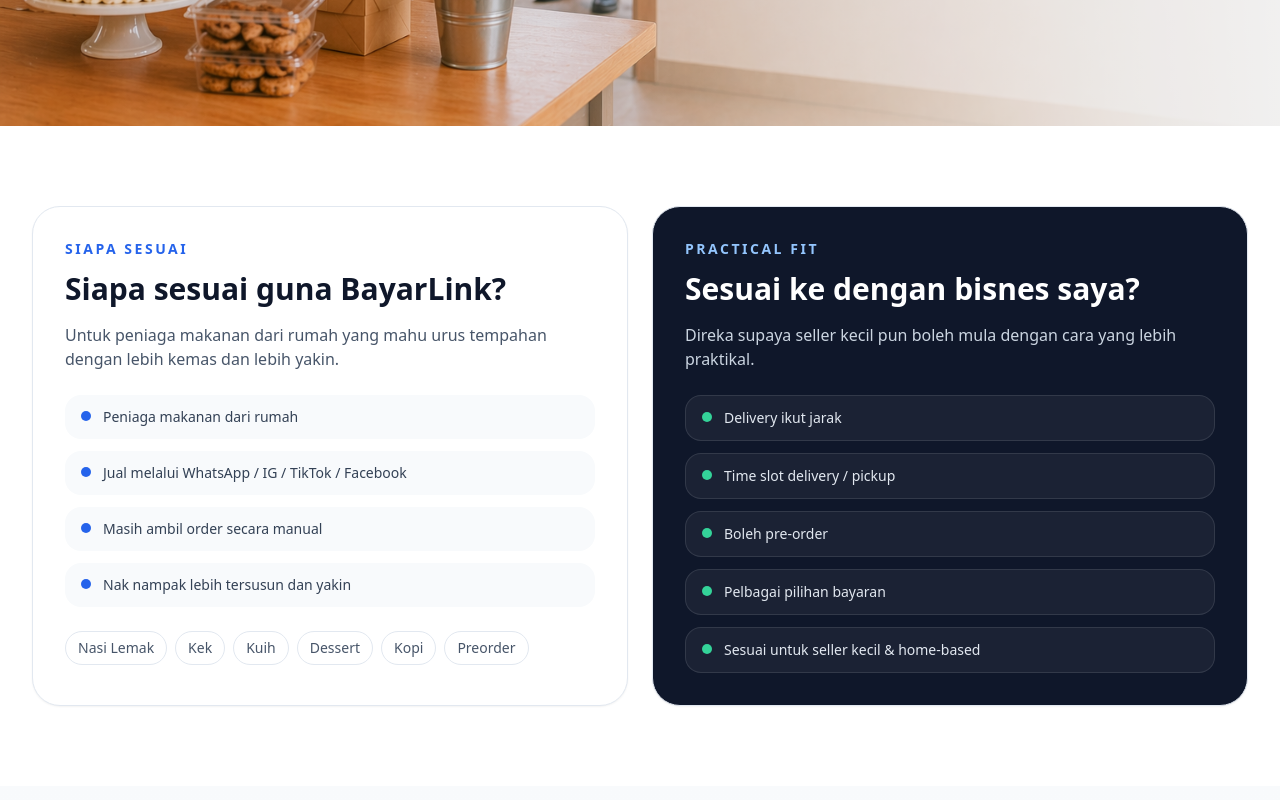
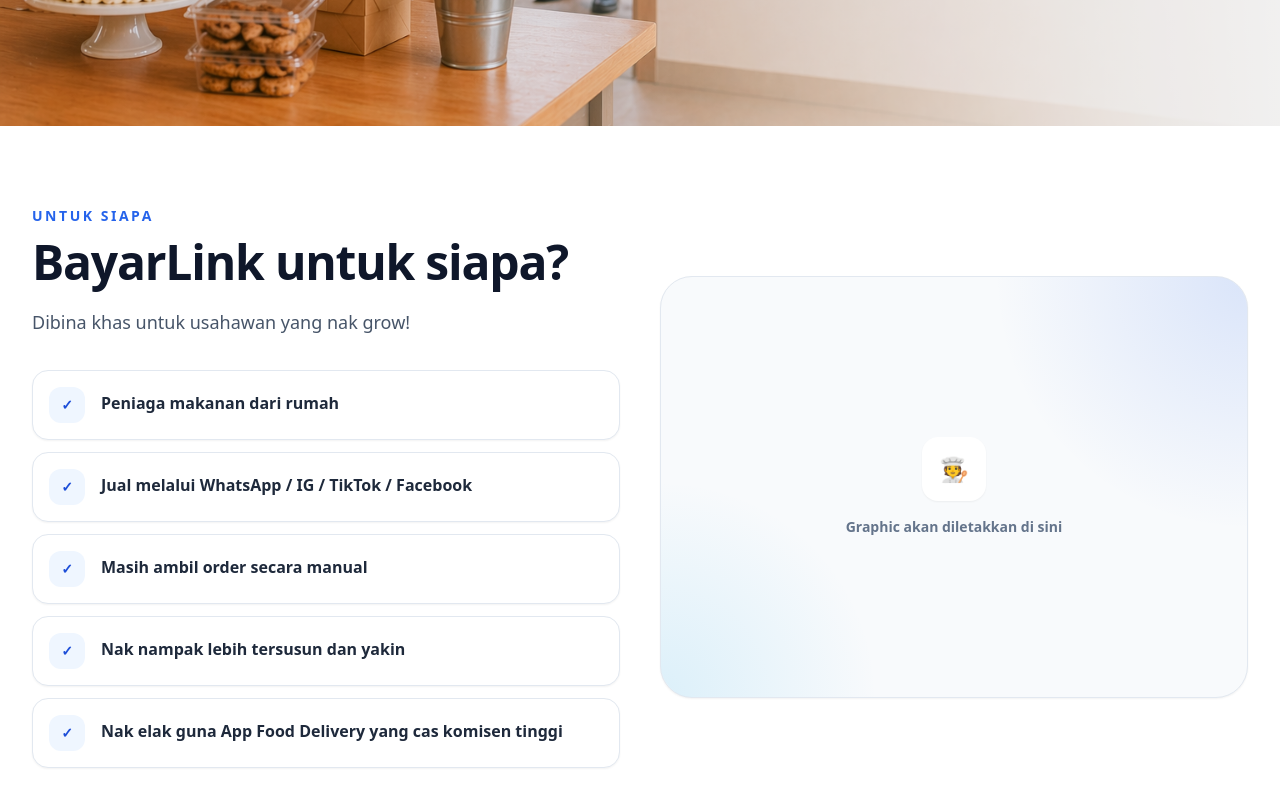
Before and after one commit to maizhakimm/pay-link, a Next.js app: page / in a window 1280 px wide. Shown: the part 2220-3020 px from the top of the page. Built offline with nearby package versions, Linux system fonts and the light colour scheme.

Commit message:
Update page.tsx

```diff
--- a/src/app/page.tsx
+++ b/src/app/page.tsx
@@ -415,74 +415,60 @@ export default function LandingPage() {
 </section>
 
      {/* AUDIENCE */}
-      <section className="py-20">
+<section className="bg-white py-20">
   <div className="mx-auto max-w-7xl px-6 md:px-8">
-          <div className="grid gap-6 md:grid-cols-2">
-            <div className="rounded-[28px] border border-slate-200 bg-white p-8 shadow-sm">
+    <div className="grid items-center gap-10 md:grid-cols-2">
+      {/* Left Content */}
+      <div>
         <p className="text-sm font-semibold uppercase tracking-[0.18em] text-blue-600">
-                Siapa sesuai
-              </p>
-              <h2 className="mt-3 text-2xl font-bold md:text-3xl">
-                Siapa sesuai guna BayarLink?
-              </h2>
-              <p className="mt-4 text-slate-600">
-                Untuk peniaga makanan dari rumah yang mahu urus tempahan dengan
-                lebih kemas dan lebih yakin.
+          Untuk siapa
         </p>
 
-              <div className="mt-6 space-y-3">
-                {audience.map((item, i) => (
+        <h2 className="mt-3 text-3xl font-extrabold tracking-tight text-slate-900 md:text-5xl">
+          BayarLink untuk siapa?
+        </h2>
+
+        <p className="mt-5 text-lg leading-8 text-slate-600">
+          Dibina khas untuk usahawan yang nak grow!
+        </p>
+
+        <div className="mt-8 grid gap-3">
+          {[
+            "Peniaga makanan dari rumah",
+            "Jual melalui WhatsApp / IG / TikTok / Facebook",
+            "Masih ambil order secara manual",
+            "Nak nampak lebih tersusun dan yakin",
+            "Nak elak guna App Food Delivery yang cas komisen tinggi",
+          ].map((item, i) => (
             <div
               key={i}
-                    className="flex items-start gap-3 rounded-2xl bg-slate-50 px-4 py-3"
+              className="group flex items-start gap-4 rounded-2xl border border-slate-200 bg-white p-4 shadow-sm transition hover:-translate-y-0.5 hover:border-blue-200 hover:shadow-md"
             >
-                    <span className="mt-1 h-2.5 w-2.5 rounded-full bg-blue-600" />
-                    <p className="text-sm text-slate-700">{item}</p>
-                  </div>
-                ))}
+              <div className="flex h-9 w-9 shrink-0 items-center justify-center rounded-xl bg-blue-50 text-sm font-bold text-blue-700">
+                ✓
               </div>
 
-              <div className="mt-6 flex flex-wrap gap-2">
-                {[
-                  "Nasi Lemak",
-                  "Kek",
-                  "Kuih",
-                  "Dessert",
-                  "Kopi",
-                  "Preorder",
-                ].map((tag) => (
-                  <span
-                    key={tag}
-                    className="rounded-full border border-slate-200 bg-white px-3 py-1.5 text-sm text-slate-600"
-                  >
-                    {tag}
-                  </span>
+              <p className="pt-1 text-base font-semibold leading-6 text-slate-800">
+                {item}
+              </p>
+            </div>
           ))}
         </div>
       </div>
 
-            <div className="rounded-[28px] border border-slate-200 bg-slate-900 p-8 text-white shadow-sm">
-              <p className="text-sm font-semibold uppercase tracking-[0.18em] text-blue-300">
-                Practical fit
+      {/* Right Graphic Placeholder */}
+      <div className="relative min-h-[420px] overflow-hidden rounded-[32px] border border-slate-200 bg-slate-50 shadow-sm">
+        <div className="absolute inset-0 bg-[radial-gradient(circle_at_top_right,rgba(37,99,235,0.14),transparent_35%),radial-gradient(circle_at_bottom_left,rgba(14,165,233,0.12),transparent_30%)]" />
+
+        <div className="relative flex h-full min-h-[420px] items-center justify-center p-8 text-center">
+          <div>
+            <div className="mx-auto flex h-16 w-16 items-center justify-center rounded-2xl bg-white text-2xl shadow-sm">
+              🧑‍🍳
+            </div>
+            <p className="mt-4 text-sm font-semibold text-slate-500">
+              Graphic akan diletakkan di sini
             </p>
-              <h2 className="mt-3 text-2xl font-bold md:text-3xl">
-                Sesuai ke dengan bisnes saya?
-              </h2>
-              <p className="mt-4 text-slate-300">
-                Direka supaya seller kecil pun boleh mula dengan cara yang lebih
-                praktikal.
-              </p>
-
-              <div className="mt-6 space-y-3">
-                {suitability.map((item, i) => (
-                  <div
-                    key={i}
-                    className="flex items-start gap-3 rounded-2xl border border-white/10 bg-white/5 px-4 py-3"
-                  >
-                    <span className="mt-1 h-2.5 w-2.5 rounded-full bg-emerald-400" />
-                    <p className="text-sm text-slate-200">{item}</p>
           </div>
-                ))}
         </div>
       </div>
     </div>
```
Lines whose indentation alone changed are shown as unchanged.
